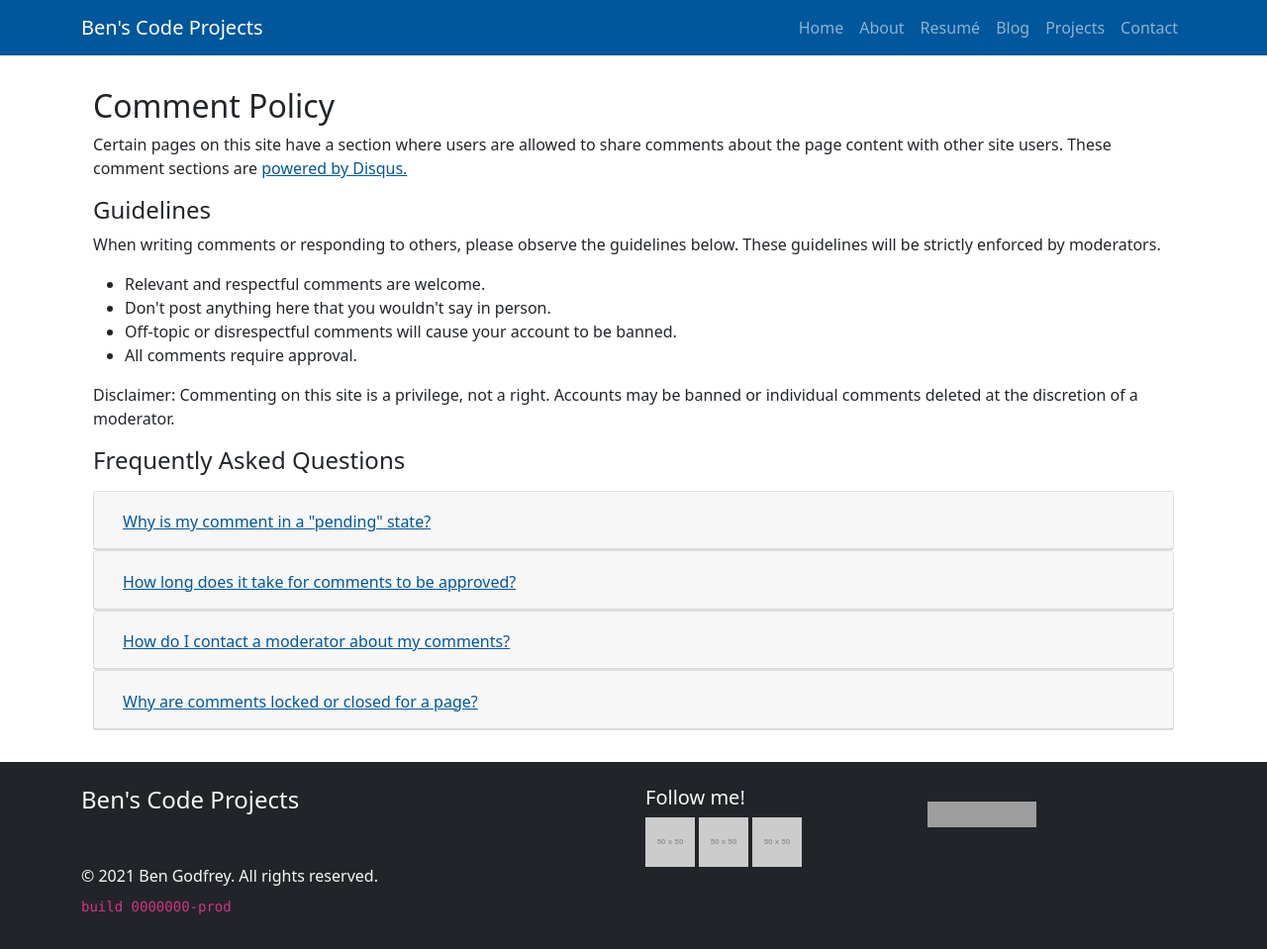
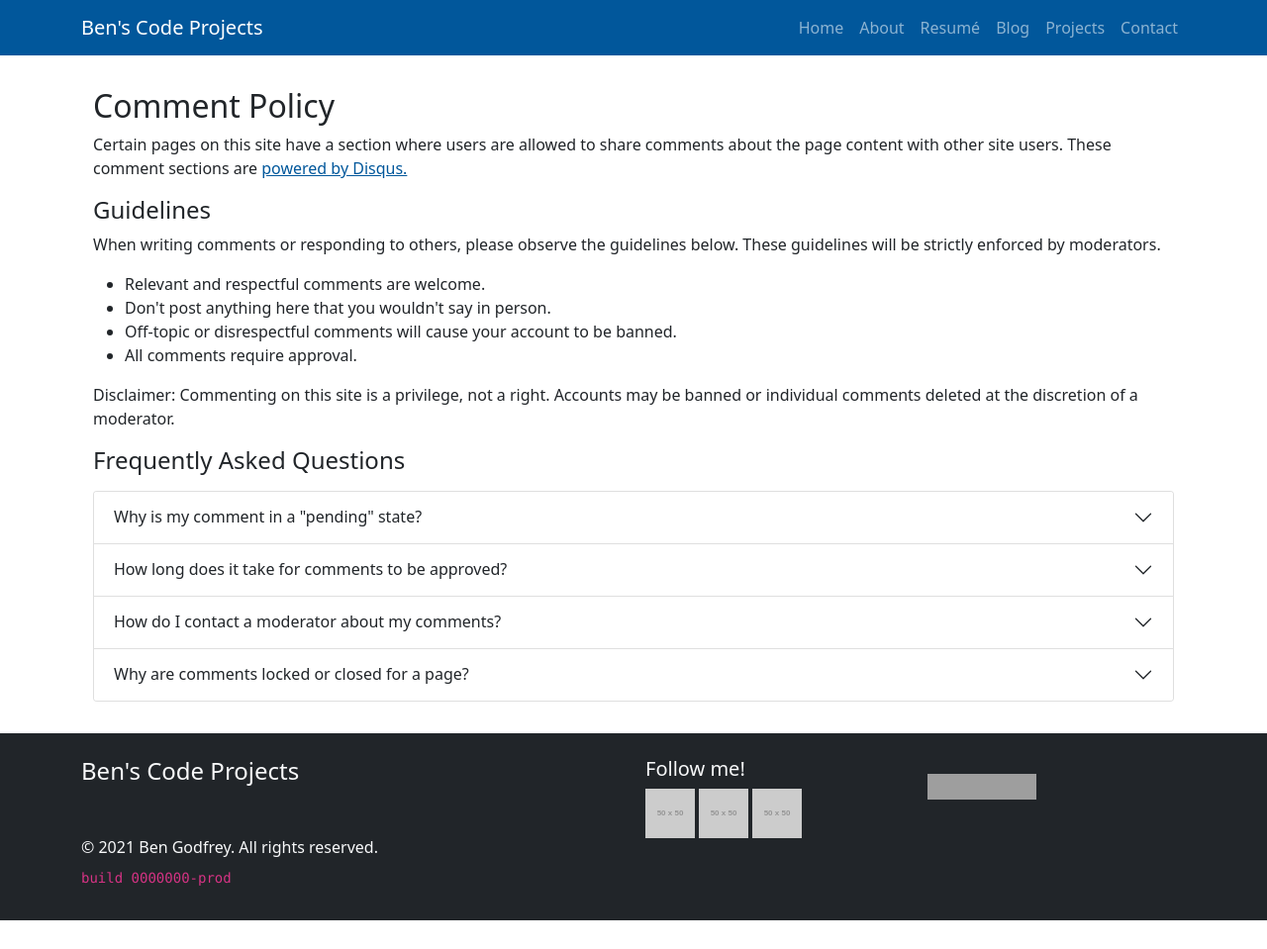
Before and after one commit to BenJetson/benjetson.github.io, a Jekyll site: the page built from comments.html, in a window 1280 px wide. Shown: the whole page at 99% size. Built offline with Jekyll 4.4.1, drawn with Linux system fonts in a browser that asks for light colours; after the commit the page ends 930 px from its top, so only the background shows below that; grey boxes are pictures that could not be loaded.

Commit message:
Fix comments FAQ accordion for v5. #104

```diff
--- a/comments.html
+++ b/comments.html
@@ -34,56 +34,53 @@ title: Comment Policy
 
 <div class="container mb-3">
   <h4 class="mb-3">Frequently Asked Questions</h4>
+
   <div class="accordion" id="commentFAQ">
-    <div class="card">
-      <div class="card-header" id="headingOne">
-        <h2 class="mb-0">
+    <div class="accordion-item">
+      <h2 class="accordion-header" id="headingOne">
         <button
-            class="btn btn-link collapsed"
+          class="accordion-button collapsed"
           type="button"
-            data-toggle="collapse"
-            data-target="#collapseOne"
+          data-bs-toggle="collapse"
+          data-bs-target="#collapseOne"
           aria-expanded="false"
           aria-controls="collapseOne"
         >
           Why is my comment in a "pending" state?
         </button>
       </h2>
-      </div>
       <div
         id="collapseOne"
-        class="collapse"
+        class="accordion-collapse collapse"
         aria-labelledby="headingOne"
-        data-parent="#commentFAQ"
+        data-bs-parent="#commentFAQ"
       >
-        <div class="card-body">
+        <div class="accordion-body">
           Comments on this site require approval by a moderator prior to being
           displayed to the public.
         </div>
       </div>
     </div>
-    <div class="card">
-      <div class="card-header" id="headingTwo">
-        <h2 class="mb-0">
+    <div class="accordion-item">
+      <h2 class="accordion-header" id="headingTwo">
         <button
-            class="btn btn-link collapsed"
+          class="accordion-button collapsed"
           type="button"
-            data-toggle="collapse"
-            data-target="#collapseTwo"
+          data-bs-toggle="collapse"
+          data-bs-target="#collapseTwo"
           aria-expanded="false"
           aria-controls="collapseTwo"
         >
           How long does it take for comments to be approved?
         </button>
       </h2>
-      </div>
       <div
         id="collapseTwo"
-        class="collapse"
+        class="accordion-collapse collapse"
         aria-labelledby="headingTwo"
-        data-parent="#commentFAQ"
+        data-bs-parent="#commentFAQ"
       >
-        <div class="card-body">
+        <div class="accordion-body">
           Comments are manually reviewed by both humans and robots prior to
           publication. While the robots are fairly quick at making a decision,
           your comment will have to wait for a human moderator to press the
@@ -92,56 +89,52 @@ title: Comment Policy
         </div>
       </div>
     </div>
-    <div class="card">
-      <div class="card-header" id="headingThree">
-        <h2 class="mb-0">
+    <div class="accordion-item">
+      <h2 class="accordion-header" id="headingThree">
         <button
-            class="btn btn-link collapsed"
+          class="accordion-button collapsed"
           type="button"
-            data-toggle="collapse"
-            data-target="#collapseThree"
+          data-bs-toggle="collapse"
+          data-bs-target="#collapseThree"
           aria-expanded="false"
           aria-controls="collapseThree"
         >
           How do I contact a moderator about my comments?
         </button>
       </h2>
-      </div>
       <div
         id="collapseThree"
-        class="collapse"
+        class="accordion-collapse collapse"
         aria-labelledby="headingThree"
-        data-parent="#commentFAQ"
+        data-bs-parent="#commentFAQ"
       >
-        <div class="card-body">
+        <div class="accordion-body">
           You can use the <a href="{{site.url}}/contact">contact page</a> to get
           in touch with a moderator. Please link to the comment thread in
           question in the body of your message.
         </div>
       </div>
     </div>
-    <div class="card">
-      <div class="card-header" id="headingFour">
-        <h2 class="mb-0">
+    <div class="accordion-item">
+      <h2 class="accordion-header" id="headingFour">
         <button
-            class="btn btn-link collapsed"
+          class="accordion-button collapsed"
           type="button"
-            data-toggle="collapse"
-            data-target="#collapseFour"
+          data-bs-toggle="collapse"
+          data-bs-target="#collapseFour"
           aria-expanded="false"
           aria-controls="collapseFour"
         >
           Why are comments locked or closed for a page?
         </button>
       </h2>
-      </div>
       <div
         id="collapseFour"
-        class="collapse"
+        class="accordion-collapse collapse"
         aria-labelledby="headingFour"
-        data-parent="#commentFAQ"
+        data-bs-parent="#commentFAQ"
       >
-        <div class="card-body">
+        <div class="accordion-body">
           <p>
             When a discussion board is locked, no further comments or replies
             may be posted.
```
Lines whose indentation alone changed are shown as unchanged.
